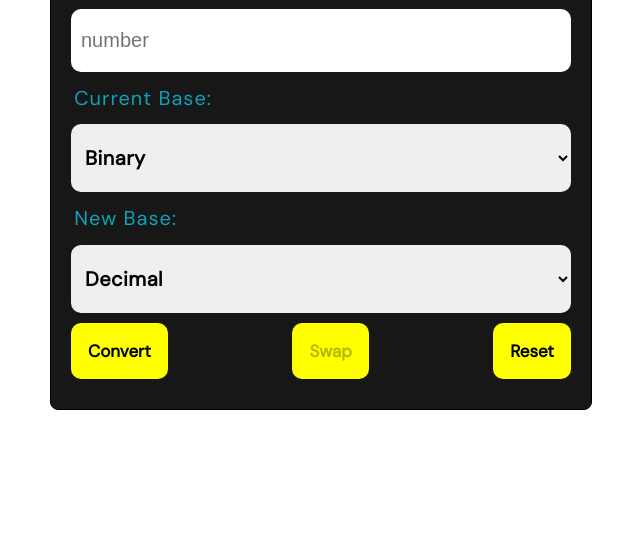
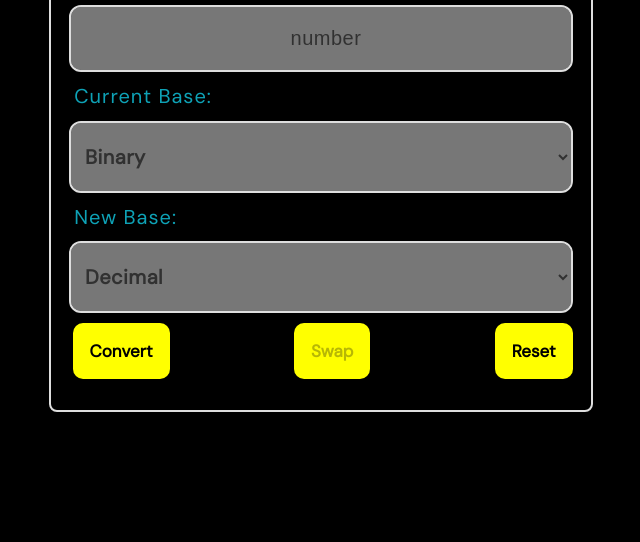
Before and after one commit to hasnainabeel/Numbers-Convertion, a plain HTML site: page index.html in a window 1280 px wide. Shown: the part 258-800 px from the top of the page, without its empty margins (319-959 px from the left). Drawn offline with Linux system fonts and the light colour scheme.

Commit message:
styles - changed ui

```diff
--- a/css/style.css
+++ b/css/style.css
@@ -8,6 +8,7 @@
 html {
     height: 100%;
     width: 100%;
+    background-color: #000000;
 }
 
 body {
@@ -30,7 +31,7 @@ body {
     max-width: 500px;
     margin: auto;
     padding: 2em 2em;
-    border: 0.1em solid rgb(0, 0, 0);
+    border: 0.2em solid rgb(222, 222, 222);
     background-color: #000000e8;
     display: flex;
     flex-direction: column;
@@ -61,10 +62,30 @@ body {
 .input-num {
     padding: 1em 0 1em 0.5em;
     font-size: 2em;
-    color: rgb(185, 97, 14);
+    letter-spacing: 0.5px;
+    /* color: rgb(185, 97, 14); */
+    color: rgba(0, 0, 0, 0.584);
     border: none;
     border-radius:10px;
-    outline: none;
+    outline: 0.1em solid rgb(222, 222, 222);
+    background-color: #777;
+    text-align: center;
+}
+
+.input-num::placeholder {
+    color: rgba(0, 0, 0, 0.584);
+}
+
+.input-num:hover::placeholder {
+    color: rgba(255, 255, 255, 0.811);
+}
+
+.input-num:hover, .option-container:hover{
+    box-shadow: inset 1000px 0 0 0 rgb(33, 33, 33);
+    /* color: aliceblue; */
+    color: rgba(255, 255, 255, 0.811);
+    transition: linear .3s;
+
 }
 
 .option-container {
@@ -77,14 +98,17 @@ body {
     border: none;
     border-radius:10px;
     font-family: 'DM Sans', sans-serif;
-     outline: none;
+    outline: 0.1em solid rgb(222, 222, 222);
+    background-color: #777;
+    color: rgba(0, 0, 0, 0.584);
 }
+
 
 .btns {
     width: 100%;
     display: flex;
     justify-content: space-between;
-
+    margin: 1.6px;
 
 }
 
```
